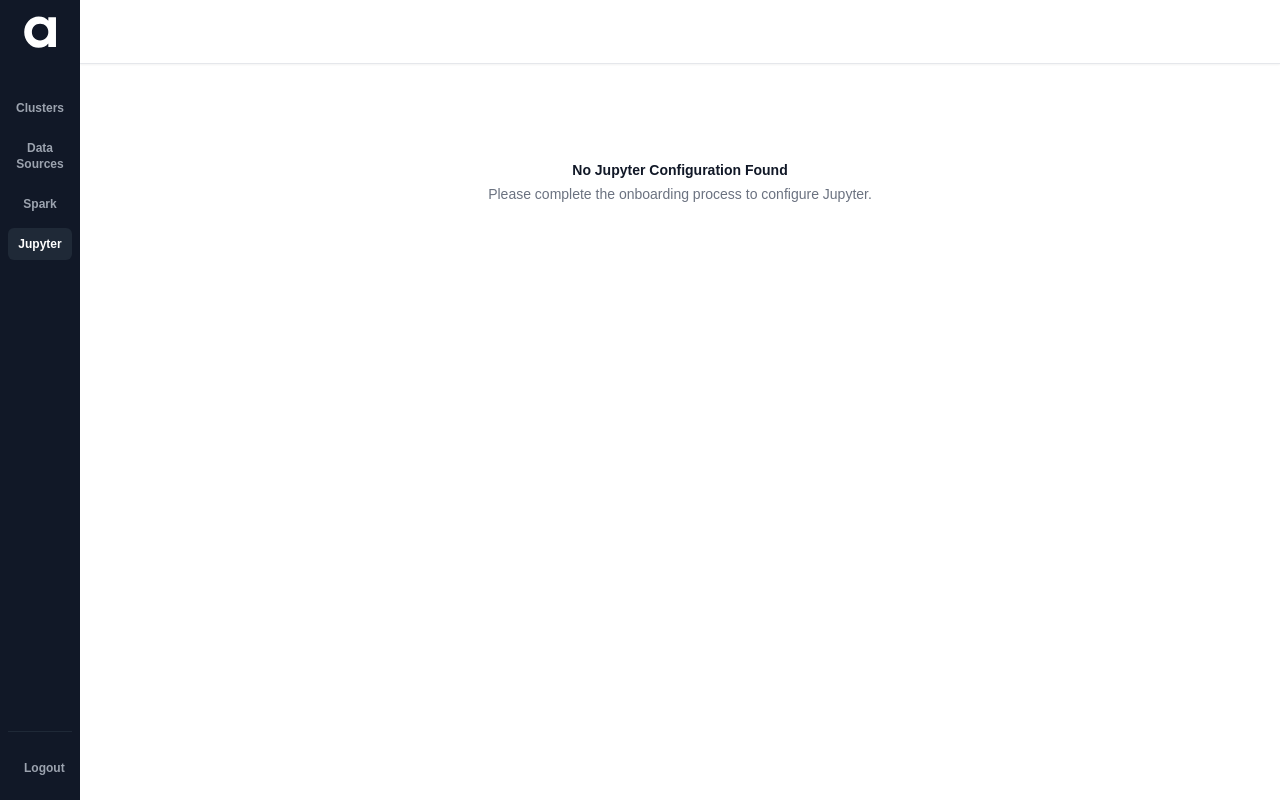
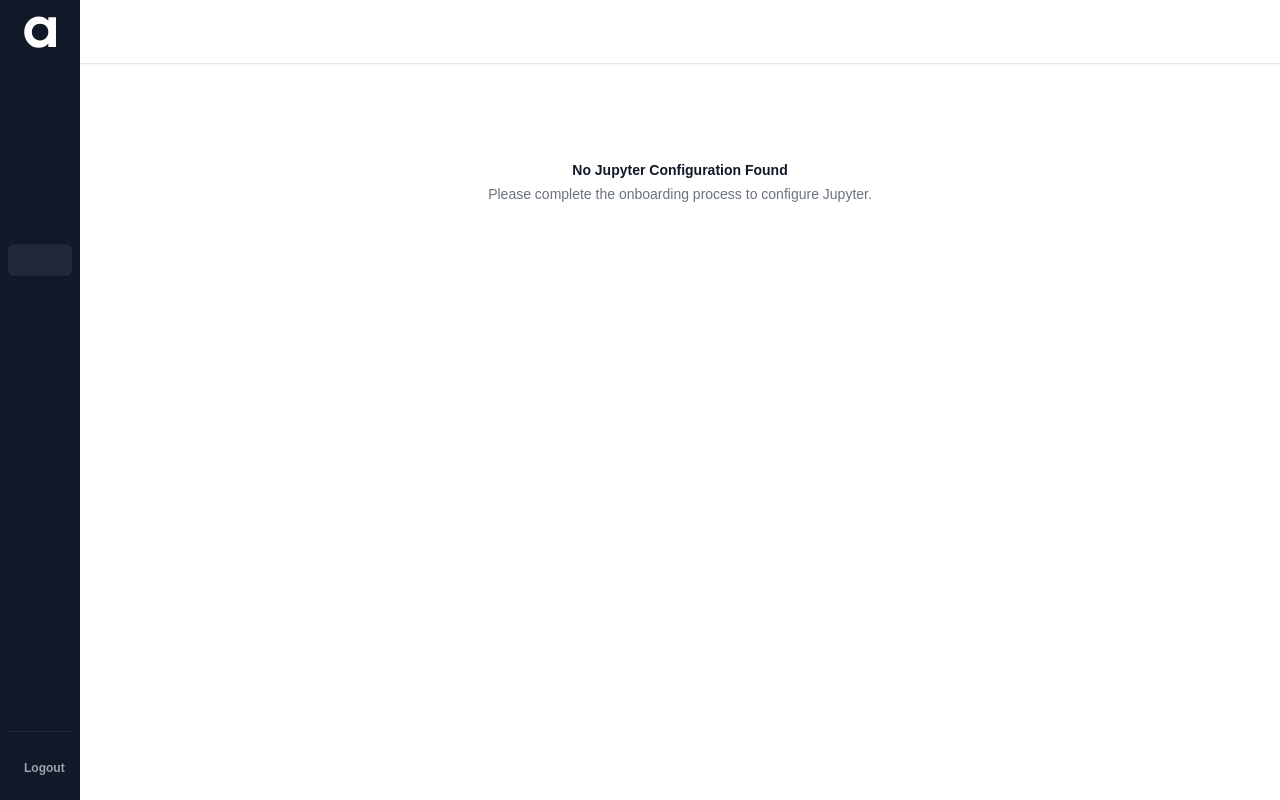
Before and after one commit to ankur-acceldata/xdp, a Next.js app: page /dashboard/jupyter in a window 1280 px wide. Built offline with nearby package versions, Linux system fonts and the light colour scheme.

Commit message:
sidebar update

```diff
--- a/src/components/navigation/NavigationItem.tsx
+++ b/src/components/navigation/NavigationItem.tsx
@@ -4,7 +4,7 @@
 import { classNames } from './NavigationConfig'
 import { usePathname } from 'next/navigation'
 import Link from 'next/link'
-
+import './sidebar.css'
 interface NavigationItemProps {
   item: NavItem
 }
@@ -21,11 +21,10 @@
           isCurrent
             ? 'bg-gray-800 text-white'
             : 'text-gray-400 hover:bg-gray-800 hover:text-white',
-          'group flex flex-col items-center gap-y-2 rounded-md p-2 text-sm font-semibold m-2'
+          'group flex flex-col items-center gap-y-2 rounded-md px-2 py-4 text-sm font-semibold m-2 my-4'
         )}
       >
-        <item.icon icon={item.iconDef} className="size-5 shrink-0" />
-        <span className="text-xs text-center w-full">{item.name}</span>
+        <item.icon icon={item.iconDef} className="sidebar-icon shrink-0" />
       </Link>
     </li>
   )
--- /dev/null
+++ b/src/components/navigation/sidebar.css
@@ -0,0 +1,4 @@
+.sidebar-icon {
+  width: 16px;
+  height: 16px;
+}
```
Also changed, not shown: src/app/dashboard/page.tsx (line endings or trailing spaces).
